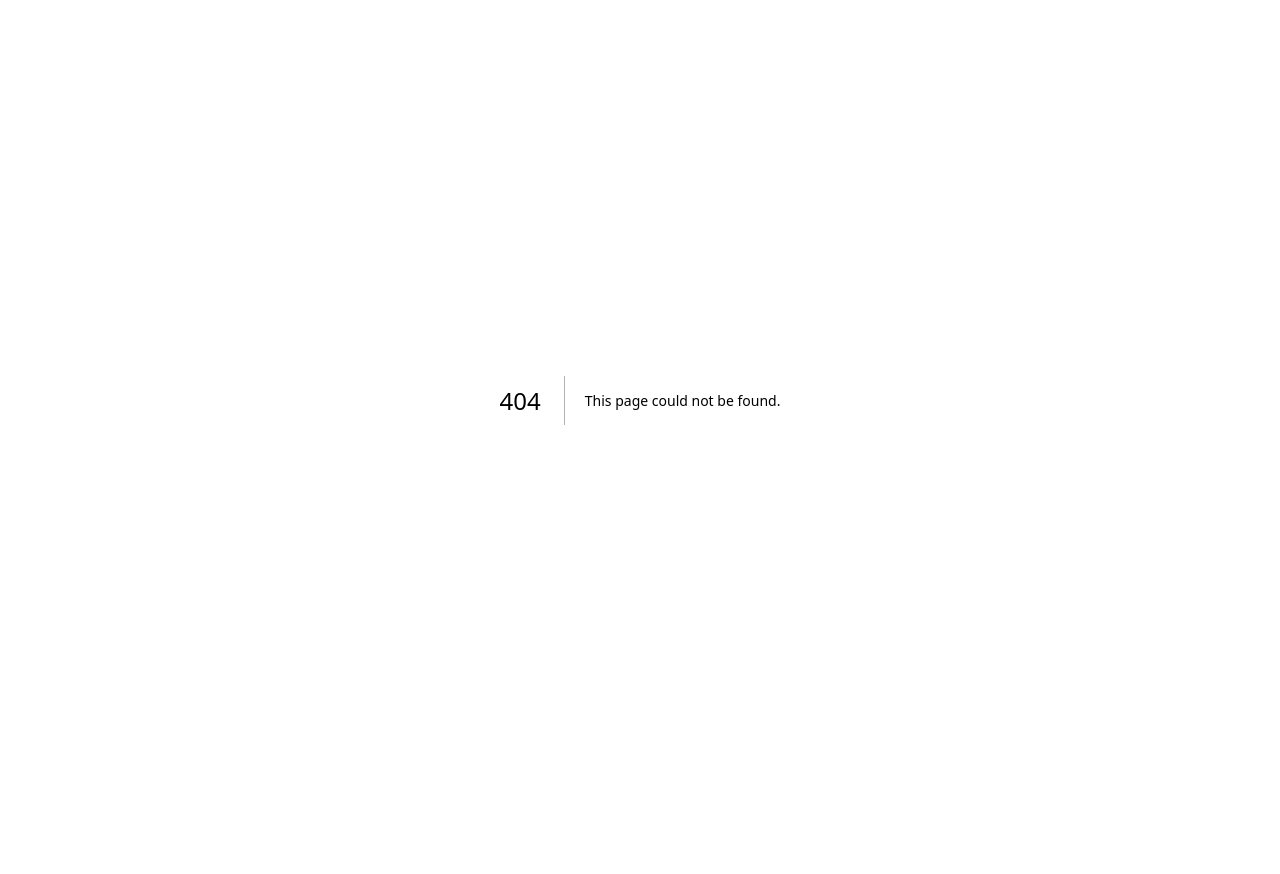
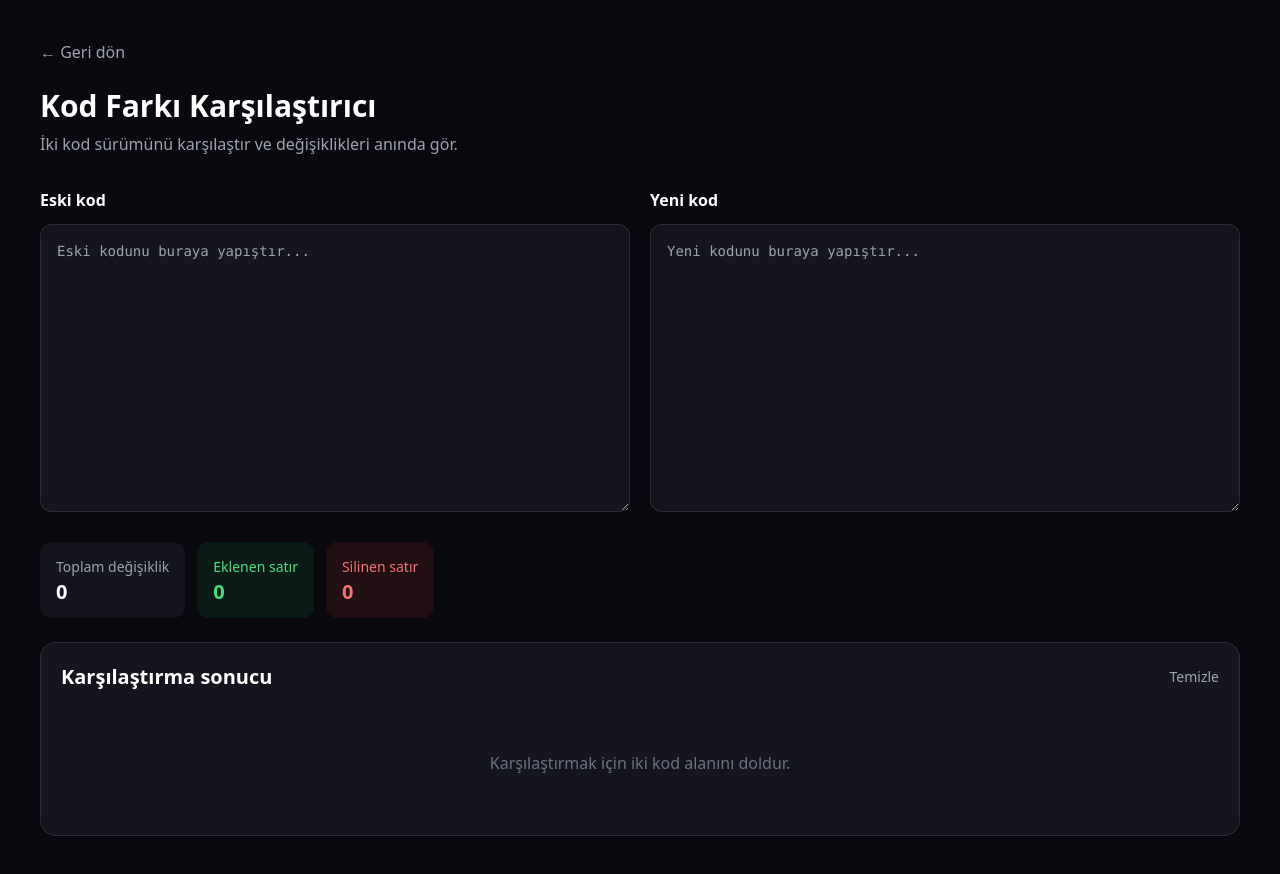
Before and after one commit to syntaxxsl/promptforge-nextjs, a Next.js app: page /diff in a window 1280 px wide. Before the commit this address had no page. Before the commit the page ends 800 px from the top, so only its background shows below. Built offline with nearby package versions, Linux system fonts and the light colour scheme.

Commit message:
Create page.tsx

```diff
--- /dev/null
+++ b/app/diff/page.tsx
@@ -0,0 +1,153 @@
+
+'use client'
+
+import { useMemo, useState } from 'react'
+import { useRouter } from 'next/navigation'
+
+export default function DiffPage() {
+  const router = useRouter()
+  const [oldCode, setOldCode] = useState('')
+  const [newCode, setNewCode] = useState('')
+
+  const differences = useMemo(() => {
+    const oldLines = oldCode.split('\n')
+    const newLines = newCode.split('\n')
+    const result: { type: string; oldLine?: number; newLine?: number; text: string }[] = []
+
+    const rows = Math.max(oldLines.length, newLines.length)
+
+    for (let i = 0; i < rows; i++) {
+      const oldValue = oldLines[i]
+      const newValue = newLines[i]
+
+      if (oldValue === newValue) {
+        if (oldValue !== undefined) {
+          result.push({ type: 'same', oldLine: i + 1, newLine: i + 1, text: oldValue })
+        }
+      } else {
+        if (oldValue !== undefined) {
+          result.push({ type: 'removed', oldLine: i + 1, text: oldValue })
+        }
+        if (newValue !== undefined) {
+          result.push({ type: 'added', newLine: i + 1, text: newValue })
+        }
+      }
+    }
+
+    return result
+  }, [oldCode, newCode])
+
+  const changedCount = differences.filter(item => item.type !== 'same').length
+  const addedCount = differences.filter(item => item.type === 'added').length
+  const removedCount = differences.filter(item => item.type === 'removed').length
+
+  return (
+    <main className="min-h-screen bg-[#09090f] text-white p-5 md:p-10">
+      <div className="max-w-7xl mx-auto">
+        <button
+          onClick={() => router.back()}
+          className="text-gray-400 hover:text-white mb-6"
+        >
+          ← Geri dön
+        </button>
+
+        <h1 className="text-3xl font-bold mb-2">
+          Kod Farkı Karşılaştırıcı
+        </h1>
+
+        <p className="text-gray-400 mb-8">
+          İki kod sürümünü karşılaştır ve değişiklikleri anında gör.
+        </p>
+
+        <div className="grid md:grid-cols-2 gap-5">
+          <div>
+            <h2 className="font-semibold mb-3">Eski kod</h2>
+            <textarea
+              value={oldCode}
+              onChange={e => setOldCode(e.target.value)}
+              placeholder="Eski kodunu buraya yapıştır..."
+              className="w-full min-h-72 bg-[#151520] border border-white/10 rounded-xl p-4 font-mono text-sm outline-none resize-y"
+              spellCheck={false}
+            />
+          </div>
+
+          <div>
+            <h2 className="font-semibold mb-3">Yeni kod</h2>
+            <textarea
+              value={newCode}
+              onChange={e => setNewCode(e.target.value)}
+              placeholder="Yeni kodunu buraya yapıştır..."
+              className="w-full min-h-72 bg-[#151520] border border-white/10 rounded-xl p-4 font-mono text-sm outline-none resize-y"
+              spellCheck={false}
+            />
+          </div>
+        </div>
+
+        <div className="flex flex-wrap gap-3 my-6">
+          <div className="bg-[#151520] rounded-xl px-4 py-3">
+            <span className="text-gray-400 text-sm">Toplam değişiklik</span>
+            <p className="text-xl font-bold">{changedCount}</p>
+          </div>
+
+          <div className="bg-green-500/10 rounded-xl px-4 py-3">
+            <span className="text-green-400 text-sm">Eklenen satır</span>
+            <p className="text-xl font-bold text-green-400">{addedCount}</p>
+          </div>
+
+          <div className="bg-red-500/10 rounded-xl px-4 py-3">
+            <span className="text-red-400 text-sm">Silinen satır</span>
+            <p className="text-xl font-bold text-red-400">{removedCount}</p>
+          </div>
+        </div>
+
+        <section className="bg-[#151520] border border-white/10 rounded-2xl p-5">
+          <div className="flex justify-between items-center gap-3 mb-5">
+            <h2 className="text-xl font-semibold">Karşılaştırma sonucu</h2>
+
+            <button
+              onClick={() => {
+                setOldCode('')
+                setNewCode('')
+              }}
+              className="text-sm text-gray-400 hover:text-white"
+            >
+              Temizle
+            </button>
+          </div>
+
+          {!oldCode && !newCode ? (
+            <p className="text-gray-500 text-center py-10">
+              Karşılaştırmak için iki kod alanını doldur.
+            </p>
+          ) : (
+            <div className="overflow-x-auto">
+              <pre className="text-sm font-mono">
+                {differences.map((item, index) => (
+                  <div
+                    key={index}
+                    className={`px-3 py-1 whitespace-pre ${
+                      item.type === 'added'
+                        ? 'bg-green-500/15 text-green-300'
+                        : item.type === 'removed'
+                        ? 'bg-red-500/15 text-red-300'
+                        : 'text-gray-400'
+                    }`}
+                  >
+                    <span className="inline-block w-8 opacity-60">
+                      {item.type === 'added'
+                        ? '+'
+                        : item.type === 'removed'
+                        ? '-'
+                        : ' '}
+                    </span>
+                    {item.text || ' '}
+                  </div>
+                ))}
+              </pre>
+            </div>
+          )}
+        </section>
+      </div>
+    </main>
+  )
+}
```
